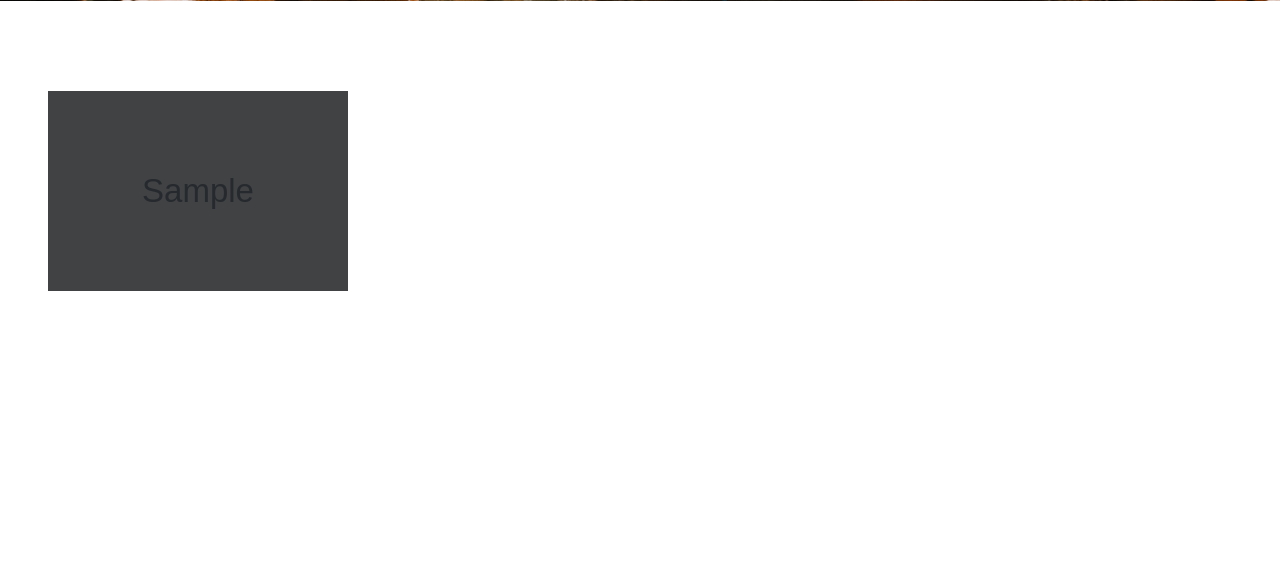
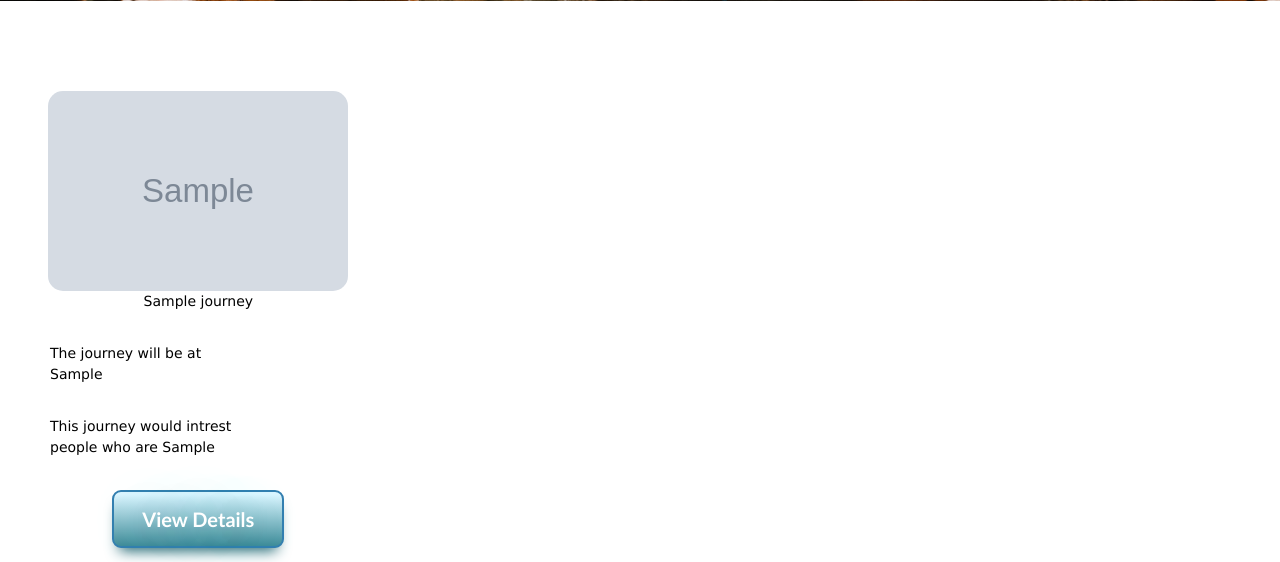
Before and after one commit to meet-projects/Y3S18-seed-app, a Flask app: page / in a window 1280 px wide. Shown: the part 499-1061 px from the top of the page. Before the commit the page ends 790 px from the top, so only its background shows below. Run offline with Flask 2, Linux system fonts and the light colour scheme; tables that the repository leaves empty hold one stand-in row (values such as "Sample post"); grey boxes marked "Sample" are stand-in pictures; some libraries are stand-ins or nearby versions.

Commit message:
browse updated cards & view details button is done

```diff
--- a/project/static/css/style.css
+++ b/project/static/css/style.css
@@ -22,17 +22,19 @@
 }
 
 .journey-cont {
+
     position: relative;
     text-align: center;
-    color: white;
+    color: black;
+    font-size: 14px;
 }
 
 .journey-img{
 
     width:300px ;
     height:200px;
-    -webkit-filter: brightness(0.30);
-    filter: brightness(0.30);
+    -webkit-filter: brightness(1);
+    filter: brightness(1);
 }
 
 .browse-img{
@@ -228,3 +230,56 @@
   from, to { border-color: transparent }
   50% { border-color: orange; }
 }
+
+
+/*browse view details button design
+*/
+.myButton {
+    -moz-box-shadow: 0px 10px 14px -7px #276873;
+    -webkit-box-shadow: 0px 10px 14px -7px #276873;
+    box-shadow: 0px 10px 14px -7px #276873;
+    background:-webkit-gradient(linear, left top, left bottom, color-stop(0.05, #dbf5ff), color-stop(1, #408c99));
+    background:-moz-linear-gradient(top, #dbf5ff 5%, #408c99 100%);
+    background:-webkit-linear-gradient(top, #dbf5ff 5%, #408c99 100%);
+    background:-o-linear-gradient(top, #dbf5ff 5%, #408c99 100%);
+    background:-ms-linear-gradient(top, #dbf5ff 5%, #408c99 100%);
+    background:linear-gradient(to bottom, #dbf5ff 5%, #408c99 100%);
+    filter:progid:DXImageTransform.Microsoft.gradient(startColorstr='#dbf5ff', endColorstr='#408c99',GradientType=0);
+    background-color:#dbf5ff;
+    -moz-border-radius:9px;
+    -webkit-border-radius:9px;
+    border-radius:9px;
+    border:2px solid #347fb0;
+    display:inline-block;
+    cursor:pointer;
+    color:#ffffff;
+    font-family:Trebuchet MS;
+
+    font-size:20px;
+    font-weight:bold;
+    padding:12px 28px;
+    text-decoration:none;
+    text-shadow:0px 1px 50px #528da1;
+}
+.myButton:hover {
+    background:-webkit-gradient(linear, left top, left bottom, color-stop(0.05, #408c99), color-stop(1, #dbf5ff));
+    background:-moz-linear-gradient(top, #408c99 5%, #dbf5ff 100%);
+    background:-webkit-linear-gradient(top, #408c99 5%, #dbf5ff 100%);
+    background:-o-linear-gradient(top, #408c99 5%, #dbf5ff 100%);
+    background:-ms-linear-gradient(top, #408c99 5%, #dbf5ff 100%);
+    background:linear-gradient(to bottom, #408c99 5%, #dbf5ff 100%);
+    filter:progid:DXImageTransform.Microsoft.gradient(startColorstr='#408c99', endColorstr='#dbf5ff',GradientType=0);
+    background-color:#408c99;
+}
+.myButton:active {
+    position:relative;
+    top:1px;
+}
+
+.limit{
+    position: absolute;
+    left: 65px;
+    text-align: left;
+    width:200px;
+    word-wrap: break-word;
+}
--- a/project/templates/browse.html
+++ b/project/templates/browse.html
@@ -30,17 +30,24 @@
 		    	<a href="{{url_for('display_journey', journey_id=all_journeys[i].id)}}"> View Details </a> -->
 		    	<center>
 		    	<div class="journey-cont">
-		    		<div class="col-md-4">
-	            	<div class="card mb-4 shadow-sm" >
+		    		<div class="col-md-4" >
+	            	<div class="card mb-4 shadow-sm">
 	            	<div class="card-header">
-		    			<img class="journey-img" src="{{ all_journeys[i].picture }}">
+		    			<img class="journey-img" src="{{ all_journeys[i].picture }}" style="border-radius: 15px;">
 	                	<p>{{ all_journeys[i].title }}</p> <br>
 					</div>
 	                <div class="card-body">
+	                	<div class="limit">
 			    		<p>The journey will be at {{ all_journeys[i].location }}</p> <br>
 			    		<p> This journey would intrest people who are {{ all_journeys[i].category }}</p> <br>
-			    		<a href="{{url_for('display_journey', journey_id=all_journeys[i].id)}}"> View Details </a>
-           	        </div>
+			    		</div>
+			    		<br><br><br><br><br><br><br>
+			    		<form action="{{url_for('display_journey', journey_id=all_journeys[i].id)}}">
+ 							<button class="myButton" type="submit""> View Details </button>
+   						 </form>
+   				   </div>
+
+
 	                    <!--<small class="text-muted">1 Hour</small> -->
 	                  </div>
 	                </div>
```
